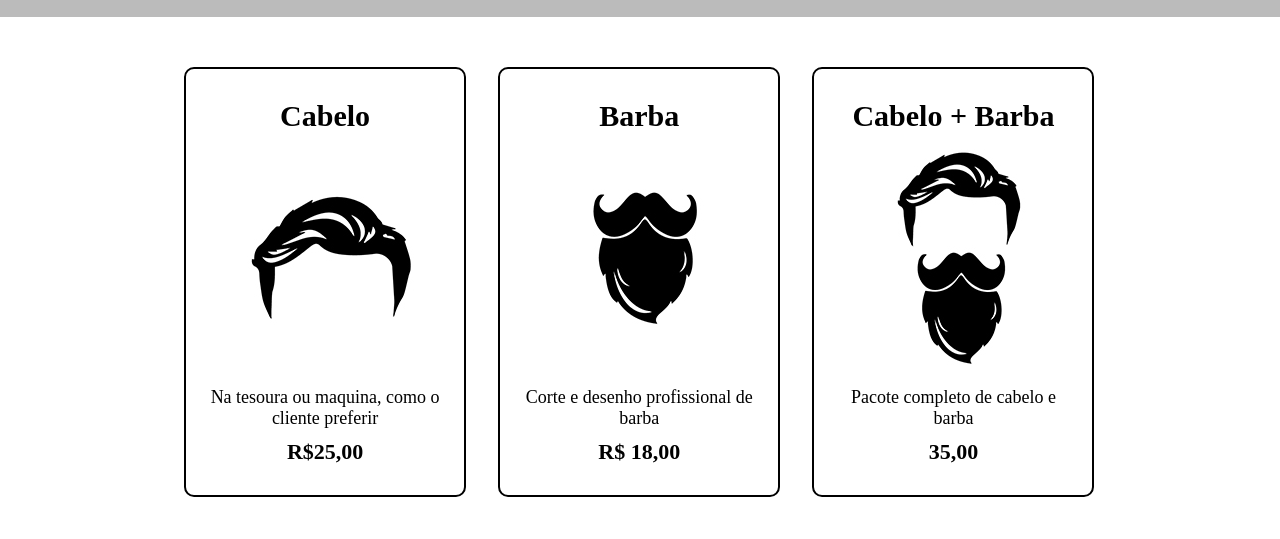
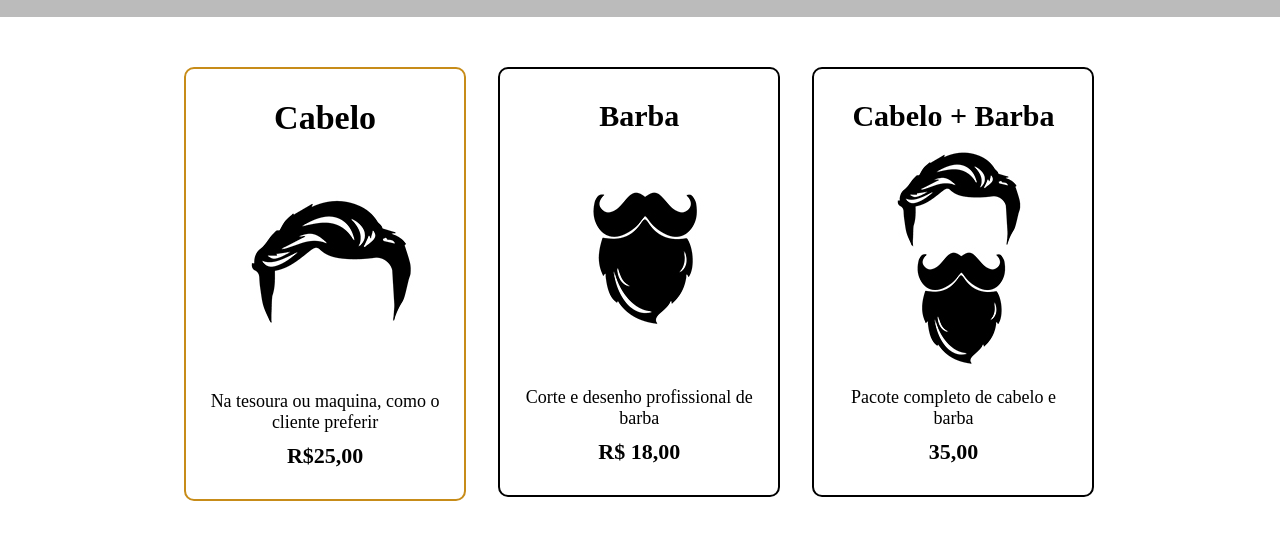
Before and after one commit to VagnerSiqueiraDeSousa/0-projetoBarbearia, a plain HTML site: page produtos.html in a window 1280 px wide. In both pictures the pointer is over the item 325 px from the left and 563 px from the top of the page. Shown: the part 281-820 px from the top of the page. Drawn offline with Linux system fonts and the light colour scheme.

Commit message:
aplicando hover na lista de produtos

```diff
--- a/styles/produtos.css
+++ b/styles/produtos.css
@@ -58,6 +58,19 @@ nav a{
     border-radius: 10px;
 }
 
+.produtos li:hover{
+    border-color: #c78c19;
+
+}
+
+.produtos li:active{
+    border-color: #088c19;
+}
+
+.produtos li:hover h2{
+    font-size: 34px;
+}
+
 .produtos h2{
     font-size: 30px;
     font-weight: bold;
```
